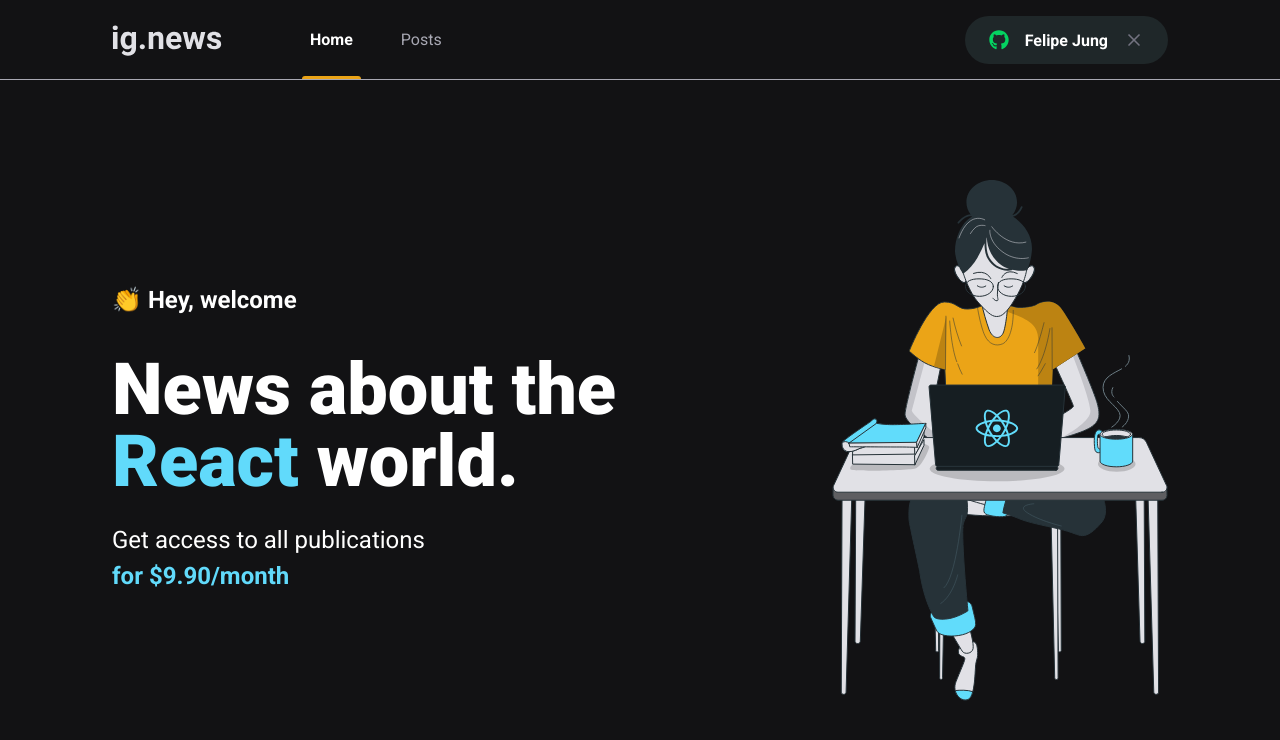
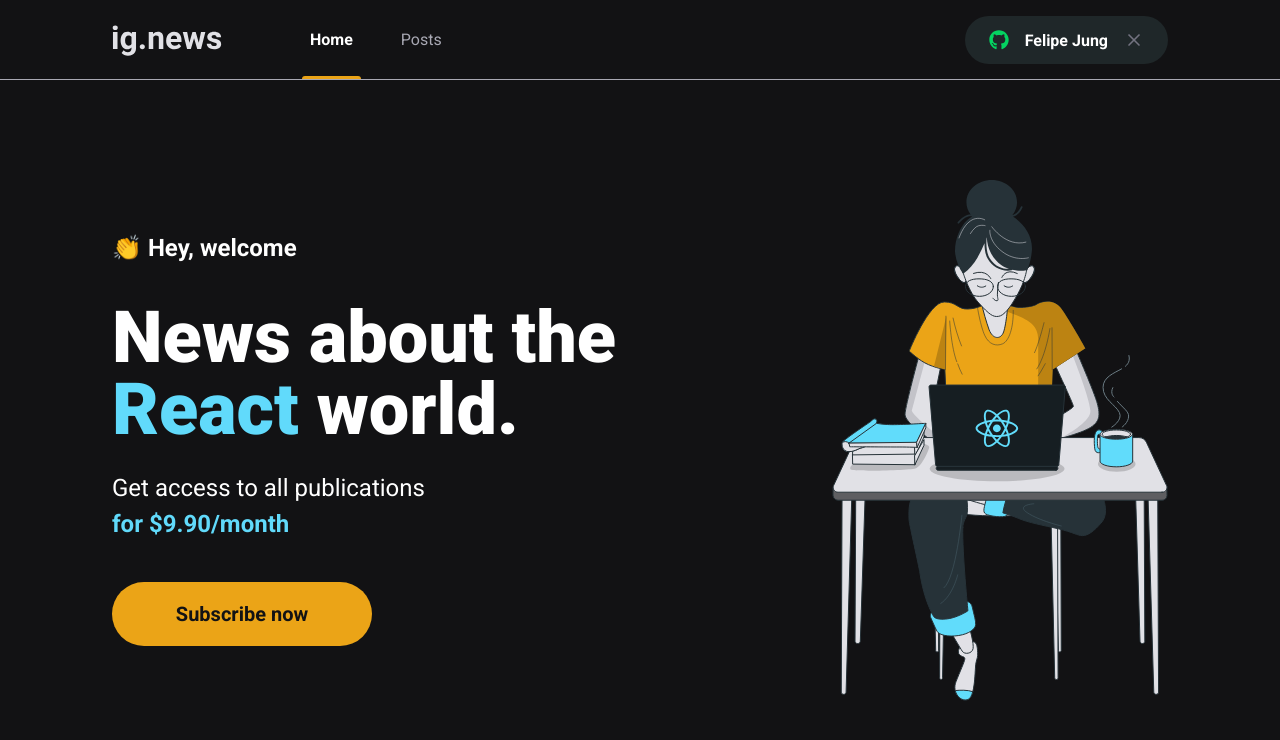
Before and after one commit to felipe-jm/ignite-react-ignews, a Next.js app: page / in a window 1280 px wide. Shown: the top 740 px of the page. Built offline with nearby package versions, Linux system fonts and the light colour scheme.

Commit message:
Add SubscribeButton component

```diff
--- /dev/null
+++ b/src/components/SubscribeButton/index.tsx
@@ -0,0 +1,7 @@
+import styles from "./styles.module.scss";
+
+export const SubscribeButton = () => (
+  <button type="button" className={styles.subscribeButton}>
+    Subscribe now
+  </button>
+);
--- /dev/null
+++ b/src/components/SubscribeButton/styles.module.scss
@@ -0,0 +1,20 @@
+.subscribeButton {
+  width: 260px;
+  height: 4rem;
+  border: 0;
+  border-radius: 2rem;
+  background: var(--yellow-500);
+  color: var(--gray-900);
+  font-size: 1.25rem;
+  font-weight: bold;
+
+  display: flex;
+  align-items: center;
+  justify-content: center;
+
+  transition: filter 0.2s;
+
+  &:hover {
+    filter: brightness(0.8);
+  }
+}
--- a/src/pages/home.module.scss
+++ b/src/pages/home.module.scss
@@ -38,4 +38,8 @@
       font-weight: bold;
     }
   }
+
+  button {
+    margin-top: 2.5rem;
+  }
 }
--- a/src/pages/index.tsx
+++ b/src/pages/index.tsx
@@ -3,6 +3,7 @@ import Head from "next/head";
 import { Header } from "components/Header";
 
 import styles from "./home.module.scss";
+import { SubscribeButton } from "components/SubscribeButton";
 
 const Home = () => (
   <>
@@ -22,6 +23,7 @@ const Home = () => (
           Get access to all publications <br />
           <span>for $9.90/month</span>
         </p>
+        <SubscribeButton />
       </section>
 
       <img
```
